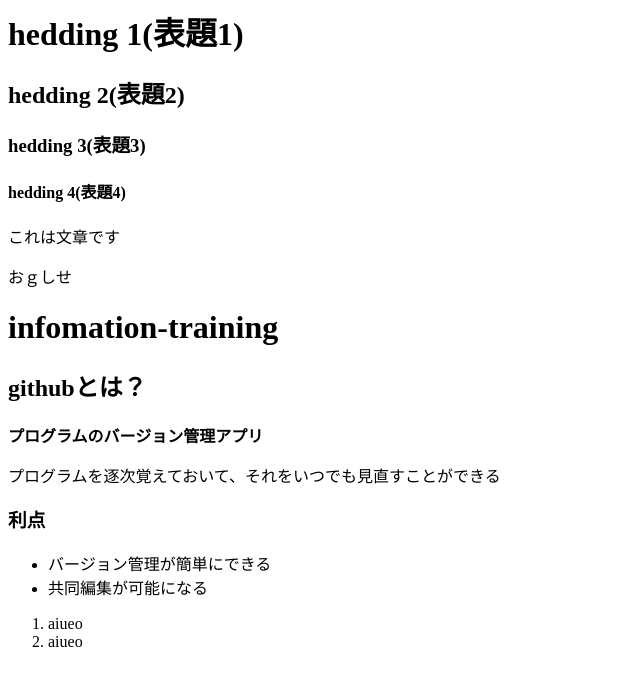
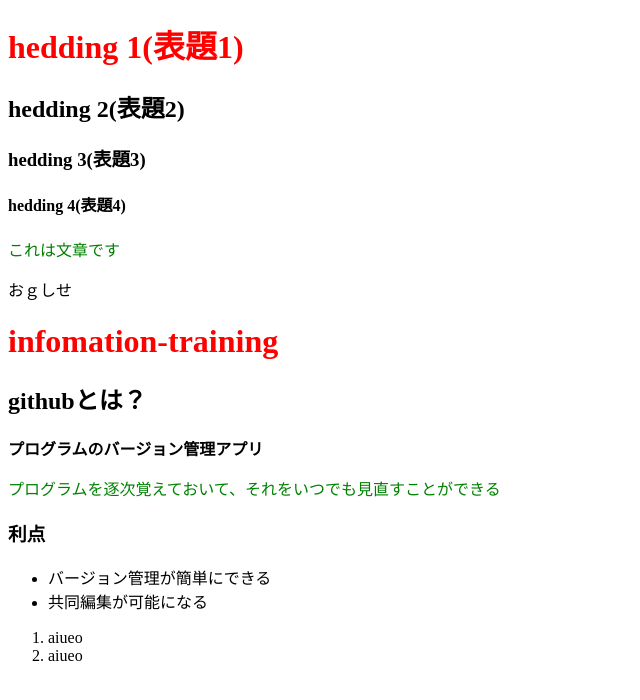
Before and after one commit to kiri931/information-training, a plain HTML site: page index.html in a window 1280 px wide. Shown: the whole page, without its empty margins (0-640 px from the left). Drawn offline with Linux system fonts and the light colour scheme.

Commit message:
９月１７日４時間目html,cssの復習

```diff
--- a/index.html
+++ b/index.html
@@ -1,3 +1,11 @@
+<!doctype html>
+<html>
+
+    <head>
+        <link rel="stylesheet" href="style.css" />
+    </head>
+
+    <body>
     <h1>hedding 1(表題1)</h1>
     <h2>hedding 2(表題2)</h2>
     <h3>hedding 3(表題3)</h3>
@@ -20,3 +28,5 @@
         <li>aiueo</li>
         <li>aiueo</li>
     </ol>
+    </body>
+</html>
--- /dev/null
+++ b/style.css
@@ -0,0 +1,7 @@
+h1 {
+    color: red;
+  }
+
+  p{
+      color: green;
+  }
```
Also changed, not shown: 1 other file. Lines whose indentation alone changed are shown as unchanged.
